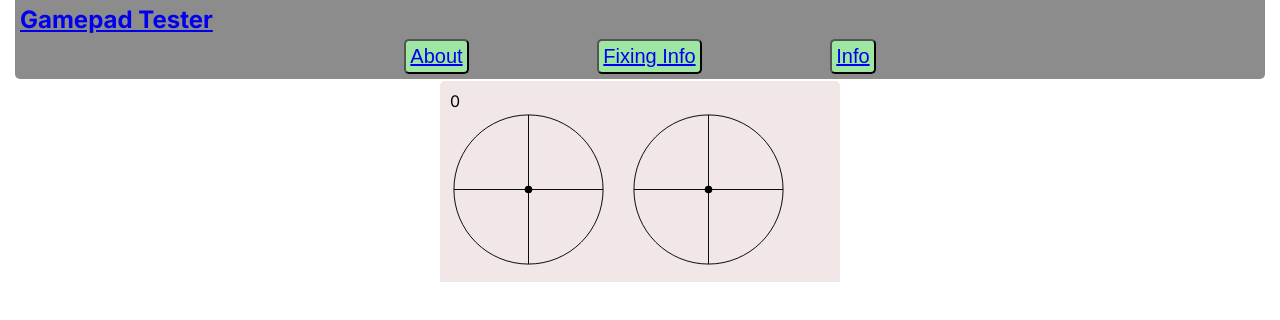
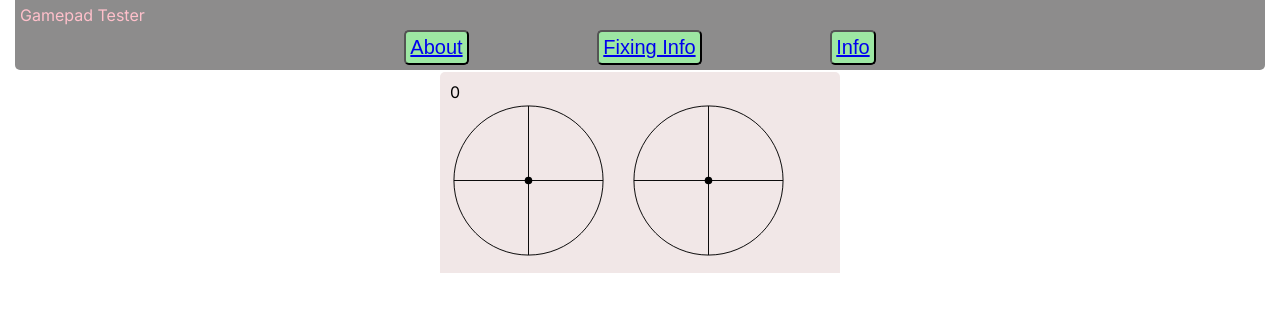
Before and after one commit to Vectari/gamepad-tester, a Next.js app: page / in a window 1280 px wide. Shown: the top 320 px of the page. Built offline with nearby package versions, Linux system fonts and the light colour scheme.

Commit message:
feat: add Theme file

```diff
--- a/src/SVG/XboxSVG.tsx
+++ b/src/SVG/XboxSVG.tsx
@@ -1,5 +1,6 @@
 "use client";
 
+import { Theme } from "@/app/Theme";
 import { useAtom } from "jotai";
 import {
   atomAPressed,
--- a/src/Sections/NavBar.tsx
+++ b/src/Sections/NavBar.tsx
@@ -1,5 +1,6 @@
 "use client";
 
+import { Theme } from "@/app/Theme";
 import { styled } from "styled-components";
 import Link from "next/link";
 
@@ -17,8 +18,9 @@ const ButtonWrapper = styled.div`
   padding-top: 5px;
 `;
 
-const Title = styled.h1`
-  color: red;
+const StyledLink = styled.a`
+  text-decoration: none;
+  color: ${Theme.colors.pink};
 `;
 
 const Button = styled.button`
@@ -26,18 +28,25 @@ const Button = styled.button`
   padding: 4px;
   border-radius: 5px;
   font-size: 20px;
-
 `;
 
 export default function NavBar() {
   return (
     <>
       <NavBarWrapper>
-        <Title><Link href="/">Gamepad Tester</Link></Title>
+        <StyledLink href="/">
+          Gamepad Tester
+        </StyledLink>
         <ButtonWrapper>
-          <Button><Link href="/about">About</Link></Button>
-          <Button><Link href="/fixinginfo">Fixing Info</Link></Button>
-          <Button><Link href="/info">Info</Link></Button>
+          <Button>
+            <Link href="/about">About</Link>
+          </Button>
+          <Button>
+            <Link href="/fixinginfo">Fixing Info</Link>
+          </Button>
+          <Button>
+            <Link href="/info">Info</Link>
+          </Button>
         </ButtonWrapper>
       </NavBarWrapper>
     </>
--- /dev/null
+++ b/src/app/Theme.tsx
@@ -0,0 +1,6 @@
+export const Theme = {
+  colors: {
+    pink: "pink",
+    white: "#FFF",
+  },
+};
```
